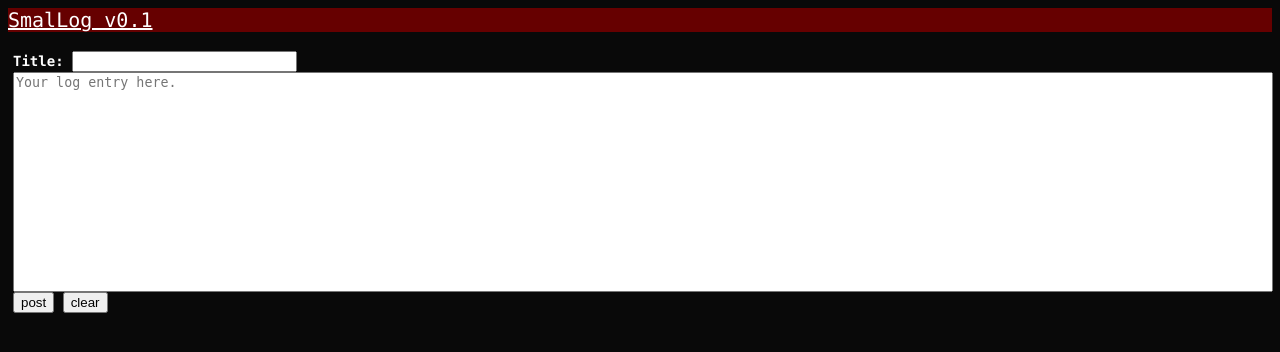
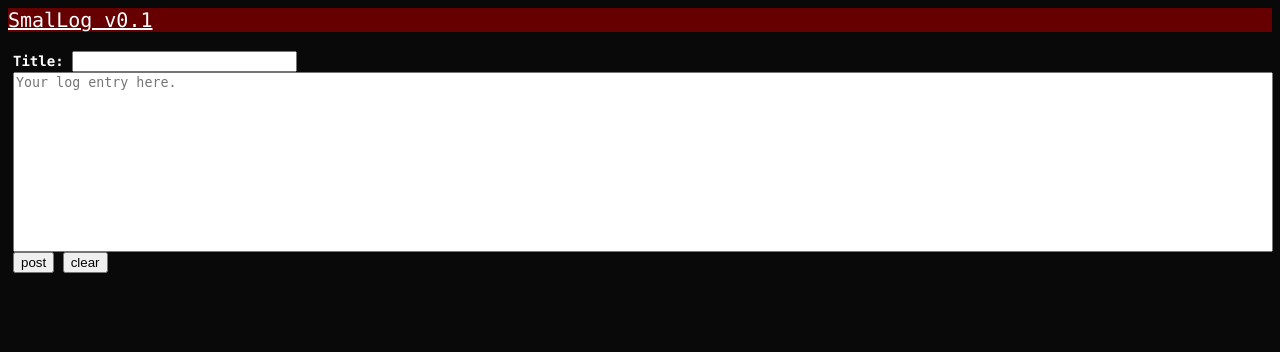
Before and after one commit to woodyk/SmalLog, a PHP site: page /slog.php in a window 1280 px wide. Shown: the top 352 px of the page. Run offline with PHP 8.4, Linux system fonts and the light colour scheme.

Commit message:
Changed text area size.

```diff
--- a/slog.php
+++ b/slog.php
@@ -72,7 +72,7 @@
 	left: 10px;
 	top: 10px;
 	width: calc(100vw - 20px);
-	height: calc(30vh - 20px);
+	height: calc(25vh - 20px);
 	resize: none;
 }
 
```
